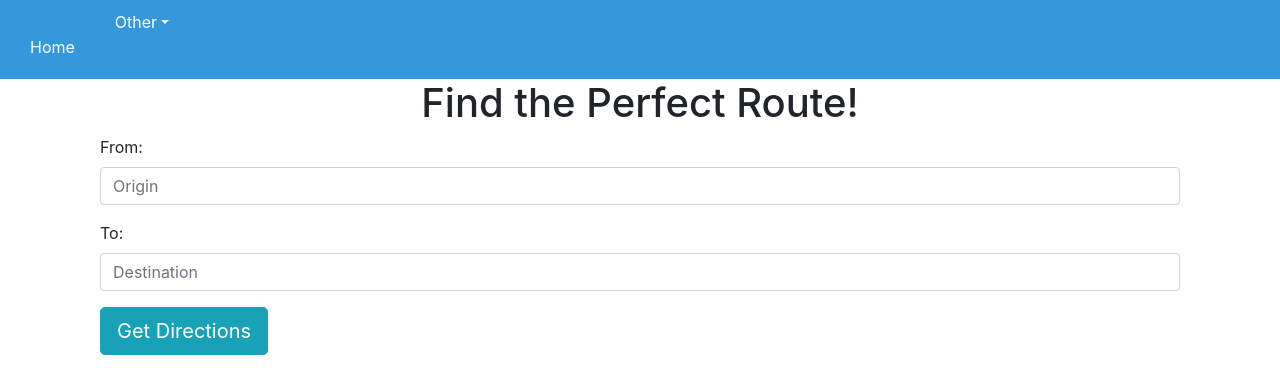
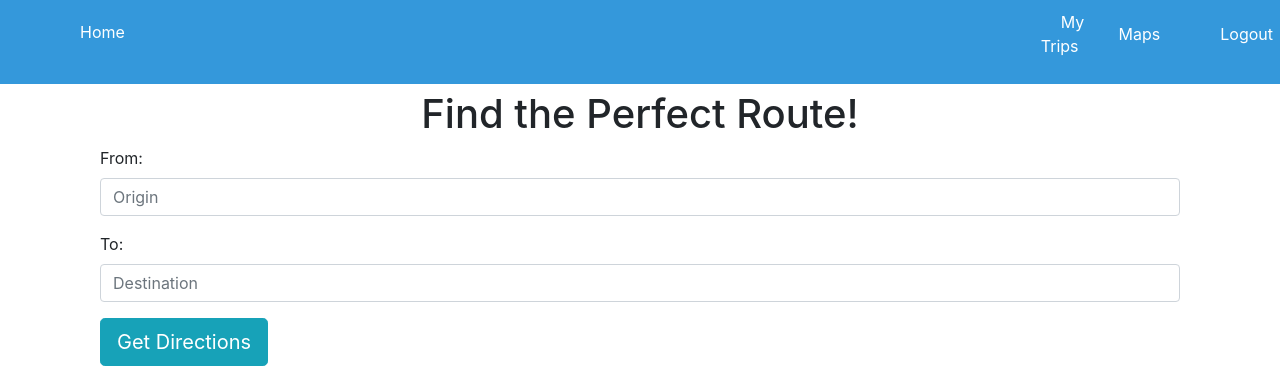
Before and after one commit to laynemcintosh12/Vacay-Master, a Flask app: page /route in a window 1280 px wide. Shown: the top 368 px of the page. Run offline with Flask 3, Linux system fonts and the light colour scheme; the visitor is signed in with stand-in values (Sample User, id 1); some libraries are stand-ins or nearby versions.

Commit message:
deploy on render

```diff
--- a/app.py
+++ b/app.py
@@ -7,7 +7,7 @@ from datetime import datetime
 
 app = Flask(__name__)
 app.app_context().push()
-app.config['SQLALCHEMY_DATABASE_URI'] = 'postgresql:///vacay-master'
+app.config['SQLALCHEMY_DATABASE_URI'] = 'postgres://bjhmtowy:jR3wryK5XOEWJBFQfAXvn2IuxFdEAN_N@bubble.db.elephantsql.com/bjhmtowy'
 app.config['SQLALCHEMY_TRACK_MODIFICATIONS'] = False
 app.config['SQLALCHEMY_ECHO'] = True
 app.config['SECRET_KEY'] = "shhhhh"
@@ -17,14 +17,6 @@ db.create_all()
 
 secrets_file_path = 'secret.txt'
 secret_key = read_api_key(secrets_file_path)
-
-
-""" Issues:
-If a user is logged out, they might be able to still see the home-logged.html
-Users might be able to delete other users posts
-Itinerary is saving properly however when a user clicks to see their itin from a past trip it doesnt autofill
-"""
-
 
 
 
--- a/static/app.css
+++ b/static/app.css
@@ -1,71 +1,59 @@
-/* Navbar CSS */
+/* navbar CSS */
+body {
+    margin: 0;
+    padding-top: 70px; /* Add padding to accommodate the fixed navbar */
+}
+
+nav {
+    background-color: #3498db;
+    color: #fff;
+    display: flex;
+    justify-content: space-between;
+    align-items: center;
+    position: fixed;
+    top: 0;
+    left: 0;
+    right: 0;
+    padding: 10px 20px;
+    z-index: 1000;
+}
 
 nav ul {
     list-style-type: none;
-    margin: 0;
-    padding: 0;
+    display: flex;
 }
 
-nav {
-    background-color: #3498db; /* Blue navbar background */
-    color: #fff; /* White text color */
-    display: flex;
-    justify-content: space-between;
-    align-items: center;
+nav ul li {
+    margin-right: 20px;
 }
 
-nav ul {
-    display: flex;
-    justify-content: space-between;
-    padding: 10px;
+nav ul li:last-child {
+    margin-right: 0;
 }
 
 nav a {
     text-decoration: none;
-    color: #fff; /* White link text color */
+    color: #fff;
     padding: 10px 20px;
     transition: background-color 0.3s ease;
 }
 
 nav a:hover {
-    background-color: #2980b9; /* Darker blue on hover */
+    background-color: #2980b9;
     border-radius: 5px;
 }
 
-nav a.active {
-    background-color: #777;
-    font-weight: bold;
+
+
+.container {
+    padding-top: 10px;
 }
 
-.dropdown {
-    display: inline-block;
-    position: relative;
-    margin-right: 60px;
+
+.right-align {
+    margin-left: 70vw;
+    display: flex;
+    flex-wrap: nowrap;
+    flex-direction: row-reverse;
+    align-items: center;
 }
-
-.dropdown-toggle {
-    cursor: pointer;
-}
-
-.dropdown-menu {
-    display: none;
-    position: absolute;
-    top: 100%;
-    left: 0;
-    background-color: #3498db; /* Blue dropdown background */
-    width: 200px;
-    list-style: none;
-    padding: 0;
-}
-
-.dropdown-menu li {
-    padding: 10px;
-}
-
-.dropdown:hover .dropdown-menu {
-    display: block;
-}
-
-a {
-    margin-top: 15px;
-}
--- a/static/home-logged.css
+++ b/static/home-logged.css
@@ -1,6 +1,11 @@
 body {
+    background-image: url("https://m.media-amazon.com/images/I/71lJW3BzRRL._AC_UF894,1000_QL80_.jpg");
     background-color: #fff2bd; /* Light yellow background */
     font-family: Arial, sans-serif;
+    margin-top: 70px;
+    background-position: center; /* Center the image */
+    background-repeat: no-repeat; /* Do not repeat the image */
+    background-size: cover; /* Resize the background image to cover the entire container */
 }
 
 .container {
--- a/static/map.css
+++ b/static/map.css
@@ -1,3 +1,6 @@
+body {
+    margin-top: 0;
+}
 
 #googleMap{
     width: 80%;
--- a/templates/base.html
+++ b/templates/base.html
@@ -12,17 +12,16 @@
         <ul>
             <a href="/">Home</a>
             {% if 'username' in session %}
-            <li class="dropdown">
-                <a href="#" class="dropdown-toggle">Other</a>
-                <ul class="dropdown-menu">
+                <div class="right-align">
+                    <li><a href="/logout">Logout</a></li>
+                    <li><a href="/route">Maps</a></li>
                     <li><a href="/trips">My Trips</a></li>
-                    <li><a href="/route">Maps</a></li>
-                    <li><a href="/logout">Logout</a></li>
-                </ul>
-            </li>
+                </div>
             {% else %}
-            <li><a href="/login">Login</a></li>
-            <li><a href="/signup">Register</a></li>
+                <div class="right-align">
+                    <li><a href="/login">Login</a></li>
+                    <li><a href="/signup">Register</a></li>
+                </div>
             {% endif %}
         </ul>
     </nav>
```
